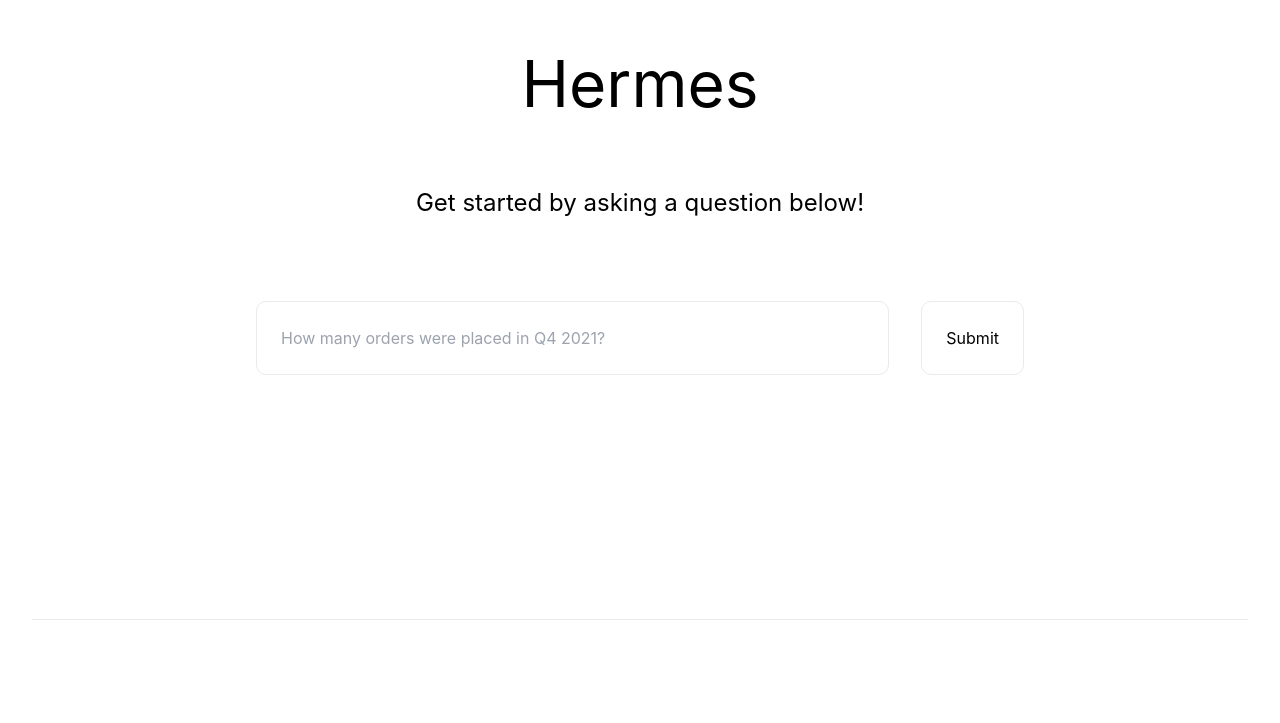
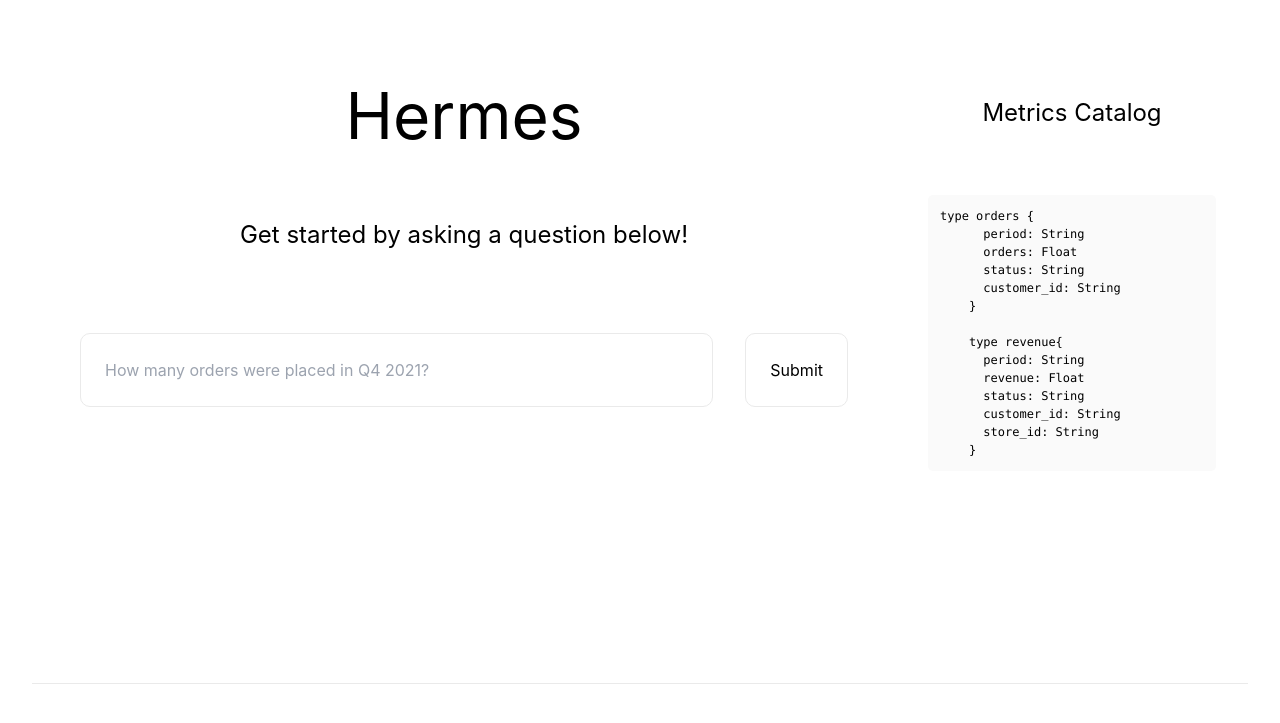
Before and after one commit to mjirv/hermes, a Next.js app: page / in a window 1280 px wide. Shown: the part 181-904 px from the top of the page. Before the commit the page ends 865 px from the top, so only its background shows below. Built offline with nearby package versions, Linux system fonts and the light colour scheme.

Commit message:
adds schema catalog

```diff
--- a/pages/api/hello.ts
+++ /dev/null
@@ -1,13 +0,0 @@
-// Next.js API route support: https://nextjs.org/docs/api-routes/introduction
-import type { NextApiRequest, NextApiResponse } from 'next'
-
-type Data = {
-  name: string
-}
-
-export default function handler(
-  req: NextApiRequest,
-  res: NextApiResponse<Data>
-) {
-  res.status(200).json({ name: 'John Doe' })
-}
--- /dev/null
+++ b/pages/api/schema.ts
@@ -0,0 +1,10 @@
+import type { NextApiRequest, NextApiResponse } from "next";
+import metricService from "../../services/MetricService";
+
+export default async function handler(
+  _req: NextApiRequest,
+  res: NextApiResponse<{ graphQLSchema: string }>
+) {
+  const graphQLSchema = await metricService.getGraphQLSchema();
+  res.status(200).json({ graphQLSchema });
+}
--- a/pages/index.tsx
+++ b/pages/index.tsx
@@ -1,7 +1,7 @@
 import type { NextPage } from "next";
 import Head from "next/head";
 import Image from "next/image";
-import { useState } from "react";
+import { useEffect, useState } from "react";
 import QuestionResults from "../components/QuestionResults";
 import QuestionSearch from "../components/QuestionSearch";
 import styles from "../styles/Home.module.css";
@@ -10,9 +10,18 @@
   const [data, setData] = useState<
     Record<string, Array<Record<string, string | number>>> | undefined
   >();
-  const [errors, setErrors] = useState<Array<any> | undefined>(undefined);
+  const [schema, setSchema] = useState<string | undefined>();
+  const [errors, setErrors] = useState<Array<any> | undefined>();
   const [graphQLQuery, setGraphQLQuery] = useState("");
   const [loading, setLoading] = useState(false);
+
+  useEffect(() => {
+    if (!schema) {
+      fetch("/api/schema").then((response) =>
+        response.json().then(({ graphQLSchema }) => setSchema(graphQLSchema))
+      );
+    }
+  }, [schema]);
 
   return (
     <div className={styles.container}>
@@ -22,6 +31,7 @@
       </Head>
 
       <main className={styles.main}>
+        <div className={styles.content}>
           <h1 className={styles.title}>Hermes</h1>
 
           <p className={styles.description}>
@@ -47,6 +57,15 @@
               <QuestionResults data={data} loading={loading} />
             )}
           </div>
+        </div>
+        <div className={styles.sidebar}>
+          <text className={styles.description}>{"Metrics Catalog"}</text>
+          <div className={styles.code}>
+            {schema
+              ? schema.replace(/type Query \{[\s\S]*?\}/i, "").trim()
+              : "loading..."}
+          </div>
+        </div>
       </main>
 
       <footer className={styles.footer}>
--- a/styles/Home.module.css
+++ b/styles/Home.module.css
@@ -3,13 +3,30 @@
 }
 
 .main {
+  display: flex;
+  flex-direction: row;
+  justify-content: safe space-around;
+  align-items: center;
+}
+
+.content {
   min-height: 100vh;
   padding: 4rem 0;
-  flex: 1;
+  flex: 3;
   display: flex;
   flex-direction: column;
   justify-content: center;
   align-items: center;
+}
+
+.sidebar {
+  display: flex;
+  flex-direction: column;
+  justify-content: center;
+  align-items: center;
+  min-height: 100vh;
+  flex: 1;
+  margin: 2rem;
 }
 
 .footer {
```
Lines whose indentation alone changed are shown as unchanged.
